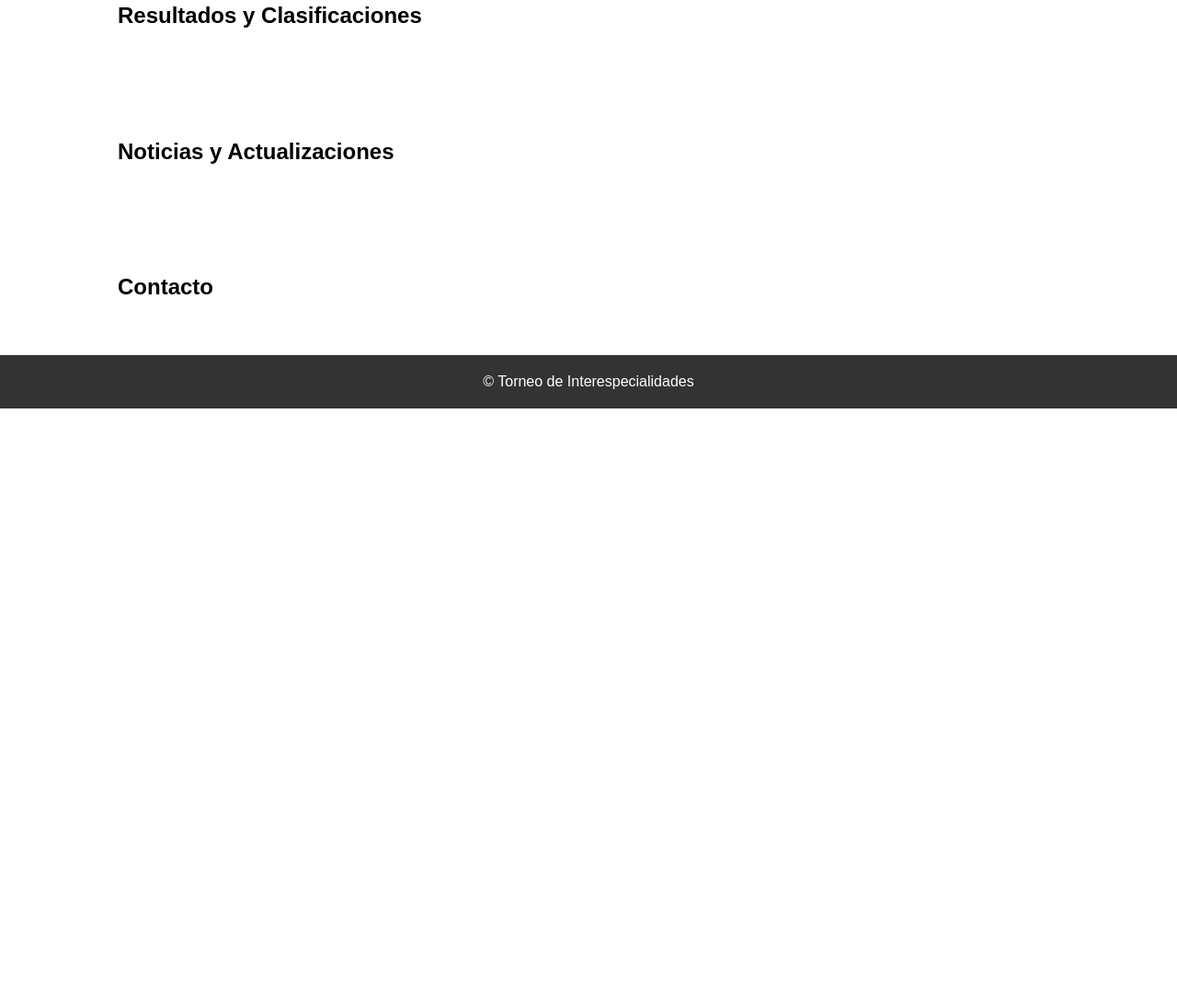
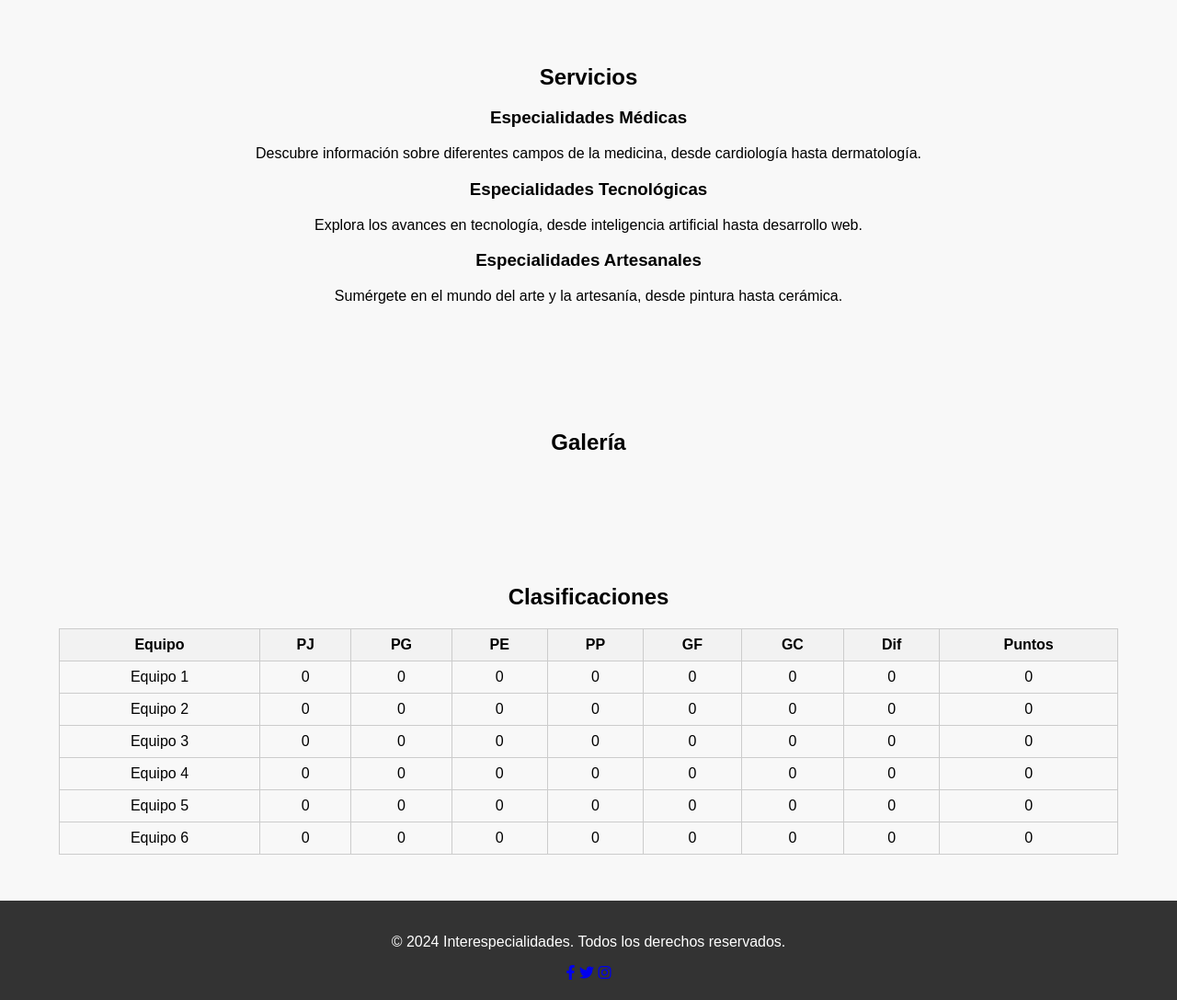
Before and after one commit to stanlysefer/futgames, a plain HTML site: page index.html in a window 1280 px wide. Shown: the part 517-1604 px from the top of the page at 92% size. Before the commit the page ends 961 px from the top, so only its background shows below. Drawn offline with Linux system fonts and the light colour scheme.

Commit message:
se realizo analisis y diseño

```diff
--- /dev/null
+++ b/css/styles.css
@@ -0,0 +1,73 @@
+/* Estilos generales */
+body {
+  font-family: Arial, sans-serif;
+  margin: 0;
+  padding: 0;
+  background-color: #f8f8f8;
+}
+
+.container {
+  width: 90%;
+  margin: 0 auto;
+}
+
+header {
+  background-color: #333;
+  color: #fff;
+  padding: 20px 0;
+  text-align: center; /* Para centrar el texto */
+}
+
+header h1 {
+  margin: 0;
+}
+
+nav ul {
+  list-style-type: none;
+  margin: 0;
+  padding: 0;
+}
+
+nav ul li {
+  display: inline;
+  margin-right: 20px;
+}
+
+nav ul li a {
+  color: #fff;
+  text-decoration: none;
+}
+
+.hero {
+  background-color: #f2f2f2;
+  padding: 50px 0;
+  text-align: center; /* Para centrar el contenido */
+}
+
+.about, .services, .gallery, .calendar, .standings, .positions, .biography, .memories {
+  padding: 50px 0;
+  text-align: center; /* Para centrar el contenido */
+}
+
+.standings table {
+  width: 100%;
+  border-collapse: collapse;
+}
+
+.standings table th, .standings table td {
+  border: 1px solid #ccc;
+  padding: 8px;
+  text-align: center;
+}
+
+.standings table th {
+  background-color: #f2f2f2;
+  font-weight: bold;
+}
+
+footer {
+  background-color: #333;
+  color: #fff;
+  padding: 20px 0;
+  text-align: center; /* Para centrar el contenido */
+}
--- a/index.html
+++ b/index.html
@@ -3,179 +3,168 @@
 <head>
   <meta charset="UTF-8">
   <meta name="viewport" content="width=device-width, initial-scale=1.0">
-    <title>FutGames</title>
-    <style>
-        body {
-            font-family: Arial, sans-serif;
-            margin: 0;
-            padding: 0;
-        }
-
-        .container {
-            width: 80%;
-            margin: 0 auto;
-        }
-
-        header {
-            background-color: #333;
-            color: #fff;
-            padding: 20px 0;
-            text-align: center;
-            position: relative;
-        }
-
-        nav ul {
-            list-style-type: none;
-            padding: 0;
-        }
-
-        nav ul li {
-            display: inline;
-            margin-right: 20px;
-        }
-
-        nav ul li a {
-            color: #fff;
-            text-decoration: none;
-        }
-
-        section {
-            padding: 40px 0;
-        }
-
-        footer {
-            background-color: #333;
-            color: #fff;
-            text-align: center;
-            padding: 20px 0;
-        }
-
-        footer p {
-            margin: 0;
-        }
-
-        /* Estilos adicionales para hacer la página más profesional */
-        h1 {
-            font-size: 36px;
-        }
-
-        h2 {
-            font-size: 24px;
-        }
-
-        a {
-            transition: color 0.3s ease;
-            background-color: #333;
-            color: #fff;
-            padding: 10px 20px;
-            border: none;
-            border-radius: 5px;
-            cursor: pointer;
-            text-decoration: none;
-        }
-
-        a:hover {
-            background-color: #555;
-        }
-
-        /* Estilos para el formulario de contacto */
-        form {
-            max-width: 600px;
-            margin: 0 auto;
-        }
-
-        input[type="text"],
-        textarea {
-            width: 100%;
-            padding: 10px;
-            margin-bottom: 20px;
-            border: 1px solid #ccc;
-            border-radius: 5px;
-        }
-
-        textarea {
-            height: 150px;
-        }
-
-        input[type="submit"] {
-            background-color: #333;
-            color: #fff;
-            padding: 10px 20px;
-            border: none;
-            border-radius: 5px;
-            cursor: pointer;
-        }
-
-        input[type="submit"]:hover {
-            background-color: #555;
-        }
-
-        /* Estilo para la imagen */
-        img {
-            position: absolute;
-            top: 10px;
-            left: 10px;
-        }
-    </style>
+  <meta http-equiv="X-UA-Compatible" content="ie=edge">
+  <title>Interespecialidades</title>
+  <link rel="stylesheet" href="css/styles.css">
+  <link rel="stylesheet" href="https://cdnjs.cloudflare.com/ajax/libs/font-awesome/5.15.4/css/all.min.css" integrity="sha512-1ycn6IcaQQ40/MKBW2W4Rhis/DbILU74C1vSrLJxCq57o941Ym01SwNsOMqvEBFlcgUa6xLiPY/NS5R+E6ztJQ==" crossorigin="anonymous" referrerpolicy="no-referrer" />
 </head>
 <body>
+
   <header>
     <div class="container">
-            <img src="img/logo-futgames.png" alt="" width="100" height="100">
-            <h1>Torneo de Fútbol</h1>
+      <img src="ruta/a/tu/logo.png" alt="Logo de Interespecialidades" class="logo">
+      <h1>Interespecialidades</h1>
       <nav>
         <ul>
-                    <li><a href="#calendario">Calendario</a></li>
-                    <li><a href="#equipos">Equipos</a></li>
-                    <li><a href="#resultados">Resultados</a></li>
-                    <li><a href="#noticias">Noticias</a></li>
+          <li><a href="#inicio">Inicio</a></li>
+          <li><a href="#nosotros">Nosotros</a></li>
+          <li><a href="#servicios">Servicios</a></li>
+          <li><a href="#galeria">Galería</a></li>
           <li><a href="#contacto">Contacto</a></li>
+          <li><a href="#clasificaciones">Clasificaciones</a></li>
         </ul>
       </nav>
     </div>
   </header>
 
-    <section id="calendario">
+  <section id="inicio" class="hero">
     <div class="container">
-            <h2>Calendario de Partidos</h2>
-            <!-- Aquí iría el calendario de partidos -->
+      <h2>Bienvenido a Interespecialidades</h2>
+      <p>Su portal para descubrir una amplia gama de especialidades.</p>
     </div>
   </section>
 
-    <section id="equipos">
+  <section id="nosotros" class="about">
     <div class="container">
-            <h2>Equipos Participantes</h2>
-            <!-- Aquí iría la lista de equipos -->
+      <h2>Nosotros</h2>
+      <p>Somos un equipo comprometido en brindar información detallada sobre diversas especialidades para satisfacer las necesidades de nuestros usuarios.</p>
     </div>
   </section>
 
-    <section id="resultados">
+  <section id="servicios" class="services">
     <div class="container">
-            <h2>Resultados y Clasificaciones</h2>
-            <!-- Aquí irían los resultados y clasificaciones -->
+      <h2>Servicios</h2>
+      <div class="service">
+        <h3>Especialidades Médicas</h3>
+        <p>Descubre información sobre diferentes campos de la medicina, desde cardiología hasta dermatología.</p>
+      </div>
+      <div class="service">
+        <h3>Especialidades Tecnológicas</h3>
+        <p>Explora los avances en tecnología, desde inteligencia artificial hasta desarrollo web.</p>
+      </div>
+      <div class="service">
+        <h3>Especialidades Artesanales</h3>
+        <p>Sumérgete en el mundo del arte y la artesanía, desde pintura hasta cerámica.</p>
+      </div>
     </div>
   </section>
 
-    <section id="noticias">
+  <section id="galeria" class="gallery">
     <div class="container">
-            <h2>Noticias y Actualizaciones</h2>
-            <!-- Aquí irían las noticias y actualizaciones -->
+      <h2>Galería</h2>
+      <!-- Aquí puedes agregar imágenes de las especialidades -->
     </div>
   </section>
 
-    <section id="contacto">
+  <section id="clasificaciones" class="standings">
     <div class="container">
-            <h2>Contacto</h2>
-            <!-- Aquí iría el formulario de contacto -->
+      <h2>Clasificaciones</h2>
+      <table>
+        <thead>
+          <tr>
+            <th>Equipo</th>
+            <th>PJ</th>
+            <th>PG</th>
+            <th>PE</th>
+            <th>PP</th>
+            <th>GF</th>
+            <th>GC</th>
+            <th>Dif</th>
+            <th>Puntos</th>
+          </tr>
+        </thead>
+        <tbody>
+          <tr>
+            <td>Equipo 1</td>
+            <td>0</td>
+            <td>0</td>
+            <td>0</td>
+            <td>0</td>
+            <td>0</td>
+            <td>0</td>
+            <td>0</td>
+            <td>0</td>
+          </tr>
+          <tr>
+            <td>Equipo 2</td>
+            <td>0</td>
+            <td>0</td>
+            <td>0</td>
+            <td>0</td>
+            <td>0</td>
+            <td>0</td>
+            <td>0</td>
+            <td>0</td>
+          </tr>
+          <tr>
+            <td>Equipo 3</td>
+            <td>0</td>
+            <td>0</td>
+            <td>0</td>
+            <td>0</td>
+            <td>0</td>
+            <td>0</td>
+            <td>0</td>
+            <td>0</td>
+          </tr>
+          <tr>
+            <td>Equipo 4</td>
+            <td>0</td>
+            <td>0</td>
+            <td>0</td>
+            <td>0</td>
+            <td>0</td>
+            <td>0</td>
+            <td>0</td>
+            <td>0</td>
+          </tr>
+          <tr>
+            <td>Equipo 5</td>
+            <td>0</td>
+            <td>0</td>
+            <td>0</td>
+            <td>0</td>
+            <td>0</td>
+            <td>0</td>
+            <td>0</td>
+            <td>0</td>
+          </tr>
+          <tr>
+            <td>Equipo 6</td>
+            <td>0</td>
+            <td>0</td>
+            <td>0</td>
+            <td>0</td>
+            <td>0</td>
+            <td>0</td>
+            <td>0</td>
+            <td>0</td>
+          </tr>
+        </tbody>
+      </table>
     </div>
   </section>
 
   <footer>
     <div class="container">
-            <p>&copy; Torneo de Interespecialidades</p>
+      <p>&copy; 2024 Interespecialidades. Todos los derechos reservados.</p>
+      <div class="social-links">
+        <a href="#"><i class="fab fa-facebook-f"></i></a>
+        <a href="#"><i class="fab fa-twitter"></i></a>
+        <a href="#"><i class="fab fa-instagram"></i></a>
+      </div>
     </div>
   </footer>
 
-
 </body>
 </html>
```
Also changed, not shown: resultados.html (added, +1 -0 lines), calendario.html (added), contacto.html (added), equipos.html (added), img/futgames.png (added), img/futgames1.png (added), noticias.html (added). Lines whose indentation alone changed are shown as unchanged.
